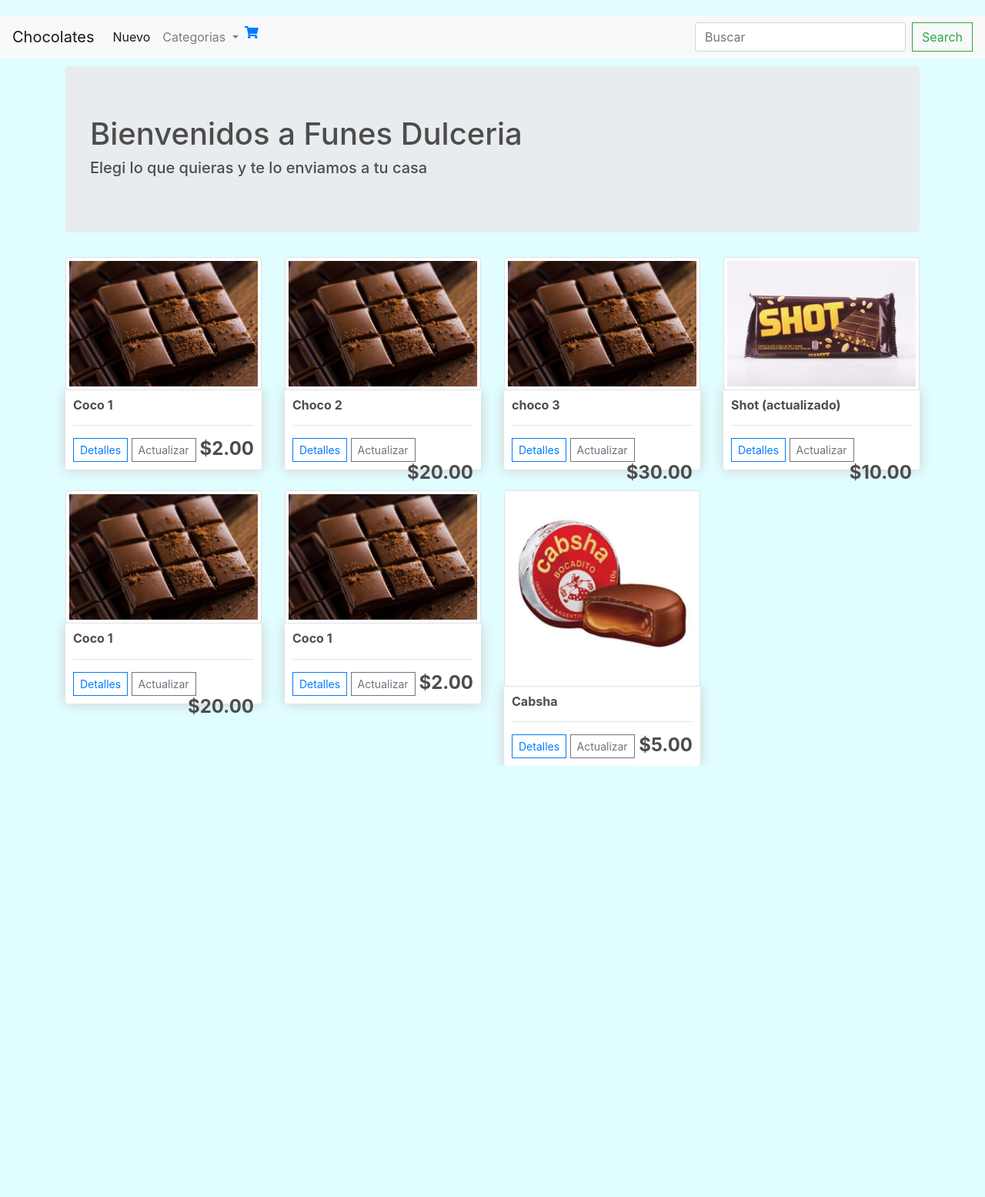
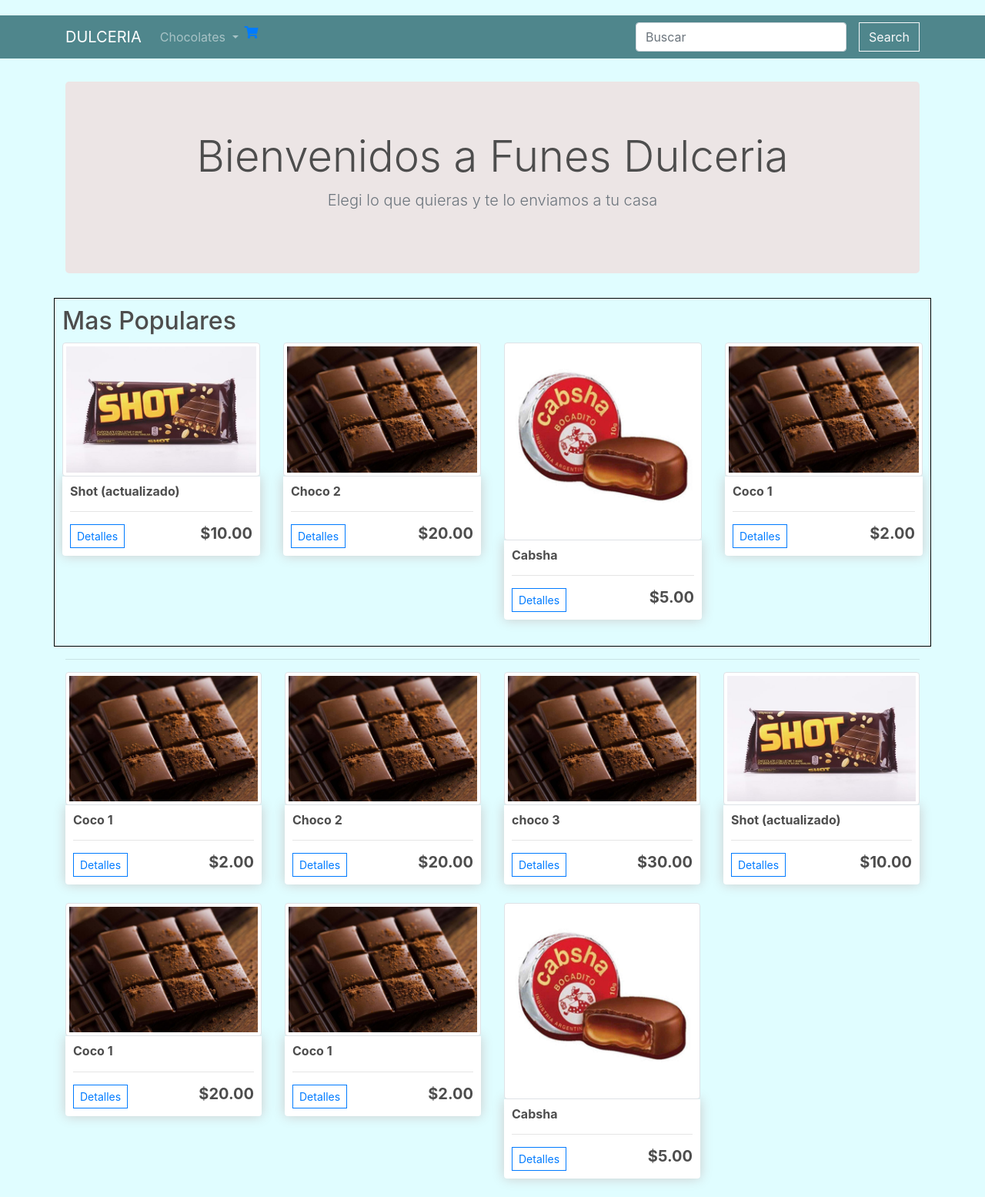
Before and after one commit to rjnocelli/ecommerce, a Django app: page / in a window 1280 px wide. Shown: the whole page at 77% size. Before the commit the page ends 995 px from the top, so only its background shows below. Run offline with Django 3.2, Linux system fonts and the light colour scheme; data comes from the database, SQL or seed files in the repository; both versions use the stored data as it was after the commit; some libraries are stand-ins or nearby versions.

Commit message:
Add featured products

```diff
--- a/inventario_app/models.py
+++ b/inventario_app/models.py
@@ -8,6 +8,7 @@
     timestamp = models.DateTimeField(default=timezone.now,blank=True, null=True)
     image = models.ImageField(default='chocolate.jpg',blank=True, null=True, verbose_name='imagen')
     category = models.ManyToManyField("Category", verbose_name='categoria', blank=True)
+    views = models.IntegerField(default = 0, null=True, blank=True)
 
     def __str__(self):
         return self.name
@@ -19,25 +20,25 @@
         return self.name
 
 class OrderItem(models.Model):
-	product = models.ForeignKey('Product', on_delete=models.SET_NULL, null=True)
-	quantity = models.IntegerField(default=1, null=True, blank=True)
-	date_added = models.DateTimeField(auto_now_add=True)
+    product = models.ForeignKey('Product', on_delete=models.SET_NULL, null=True)
+    quantity = models.IntegerField(default=1, null=True, blank=True)
+    date_added = models.DateTimeField(auto_now_add=True)
 
-	@property
-	def get_total(self):
-		total = self.product.price * self.quantity
-		return total
+    @property
+    def get_total(self):
+        total = self.product.price * self.quantity
+        return total
 
 class Order(models.Model):
-	items = models.ManyToManyField("OrderItem")
-	date_ordered = models.DateTimeField(auto_now_add=True)
-	complete = models.BooleanField(default=False)
+    items = models.ManyToManyField("OrderItem")
+    date_ordered = models.DateTimeField(auto_now_add=True)
+    complete = models.BooleanField(default=False)
 
-	def __str__(self):
-		return str(self.id)
+    def __str__(self):
+        return str(self.id)
 
-	@property
-	def get_cart_total(self):
-		orderitems = self.items.all()
-		total = sum([item.get_total for item in orderitems])
-		return total
+    @property
+    def get_cart_total(self):
+        orderitems = self.items.all()
+        total = sum([item.get_total for item in orderitems])
+        return total
--- a/inventario_app/templates/inventario_app/base.html
+++ b/inventario_app/templates/inventario_app/base.html
@@ -12,13 +12,16 @@
 <body style="background-color: rgb(224, 253, 255)">
 
     {% include "inventario_app/navbar.html" %}
-    <div style="margin-top: 10px; background-color: rgb(224, 253, 255)" class="container">
+    <div style="margin-top: 30px; background-color: rgb(224, 253, 255)" class="container">
         {% block body %}
         {% endblock %}
     </div>
 
 </body>
+
 <script src="https://code.jquery.com/jquery-3.5.1.slim.min.js" integrity="sha384-DfXdz2htPH0lsSSs5nCTpuj/zy4C+OGpamoFVy38MVBnE+IbbVYUew+OrCXaRkfj" crossorigin="anonymous"></script>
 <script src="https://cdn.jsdelivr.net/npm/popper.js@1.16.1/dist/umd/popper.min.js" integrity="sha384-9/reFTGAW83EW2RDu2S0VKaIzap3H66lZH81PoYlFhbGU+6BZp6G7niu735Sk7lN" crossorigin="anonymous"></script>
 <script src="https://stackpath.bootstrapcdn.com/bootstrap/4.5.2/js/bootstrap.min.js" integrity="sha384-B4gt1jrGC7Jh4AgTPSdUtOBvfO8shuf57BaghqFfPlYxofvL8/KUEfYiJOMMV+rV" crossorigin="anonymous"></script>
+
+
 </html>
--- a/inventario_app/templates/inventario_app/index.html
+++ b/inventario_app/templates/inventario_app/index.html
@@ -19,11 +19,32 @@
         {% endfor %}
     </div> -->
 
-    <div class="jumbotron">
-        <h1>Bienvenidos a Funes Dulceria</h1>
-        <h5>Elegi lo que quieras y te lo enviamos a tu casa</h5>
+    <div style='background-color:rgb(236, 229, 229)' class="jumbotron text-center expand">
+        <h1 class="display-4">Bienvenidos a Funes Dulceria</h1>
+        <p class="lead text-muted">Elegi lo que quieras y te lo enviamos a tu casa<p>
     </div>
 
+    <div  style="border: 1px solid black; padding: 10px" class="row">
+        <h2 class='text-center'>Mas Populares</h2>
+        <div class="row">
+            {% for product in featured %}
+            <div class="col-lg-3">
+                <a href="{% url 'detail' id=product.id%}"><img class="img-thumbnail" src="{{product.image.url}}"></a>
+                <div class="box-element product">
+                    <h6><strong>{{product.name}}</strong></h6>
+                    <hr>
+                    <a class="btn btn-outline-primary btn-sm" href="{% url 'detail' id=product.id%}">Detalles</a>
+                    {% if user.is_authenticated %}
+                    <a class="btn btn-outline-secondary btn-sm" href="{% url 'update' id=product.id%}">Actualizar</a>
+                    {% endif %}
+                    <h5 style="display: inline-block; float: right"><strong>${{product.price}}</strong></h5>
+                </div>
+                <br>
+            </div>
+            {% endfor %}
+        </div>
+    </div>
+    <hr>
 
     <div class="row">
 		{% for product in products %}
@@ -33,12 +54,14 @@
                 <h6><strong>{{product.name}}</strong></h6>
 				<hr>
                 <a class="btn btn-outline-primary btn-sm" href="{% url 'detail' id=product.id%}">Detalles</a>
+                {% if user.is_authenticated %}
                 <a class="btn btn-outline-secondary btn-sm" href="{% url 'update' id=product.id%}">Actualizar</a>
-				<h4 style="display: inline-block; float: right"><strong>${{product.price}}</strong></h4>
-
-			</div>
+                {% endif %}
+                <h5 style="display: inline-block; float: right"><strong>${{product.price}}</strong></h5>
+            </div>
+            <br>
 		</div>
-		{% endfor %}
-	</div>
+        {% endfor %}
+    </div>
 
     {% endblock %}
--- a/inventario_app/templates/inventario_app/navbar.html
+++ b/inventario_app/templates/inventario_app/navbar.html
@@ -3,39 +3,45 @@
 <link rel="stylesheet" type="text/css" href="{% static 'css/main.css' %}">
 
 
-<nav class="navbar navbar-expand-lg navbar-light bg-light ml-auto">
-    <a class="navbar-brand" href="{% url 'index' %}">Chocolates</a>
+
+
+
+<nav class="navbar navbar-expand-lg navbar-dark bg-dark ml-auto">
+  <div class="container d-flex justify-content-between">
+    <a class="navbar-brand" href="{% url 'index' %}">DULCERIA</a>
     <button class="navbar-toggler" type="button" data-toggle="collapse" data-target="#navbarSupportedContent" aria-controls="navbarSupportedContent" aria-expanded="false" aria-label="Toggle navigation">
       <span class="navbar-toggler-icon"></span>
     </button>
 
     <div class="collapse navbar-collapse" id="navbarSupportedContent">
       <ul class="navbar-nav mr-auto">
+        {% if user.is_authenticated %}
         <li class="nav-item active ml-auto">
           <a class="nav-link" href="{% url 'create' %}">Nuevo <span class="sr-only">(current)</span></a>
+        {% endif %}
         </li>
         <li class="nav-item dropdown">
           <a class="nav-link dropdown-toggle" href="#" id="navbarDropdown" role="button" data-toggle="dropdown" aria-haspopup="true" aria-expanded="false">
-            Categorias
+            Chocolates
           </a>
           <div class="dropdown-menu" aria-labelledby="navbarDropdown">
             <a class="dropdown-item" href="{% url 'search-view' %}?q=Almendras">Almendras</a>
             <a class="dropdown-item" href="{% url 'search-view' %}?q=Nueces">Nueces</a>
             <a class="dropdown-item" href="{% url 'search-view' %}?q=Blanco">Blanco</a>
             <a class="dropdown-item" href="{% url 'search-view' %}?q=En Rama">En Rama</a>
-            <a class="dropdown-item" href="#">Another action</a>
             <div class="dropdown-divider"></div>
             <a class="dropdown-item" href="#">Something else here</a>
           </div>
         </li>
+
         <li class="nav-item mr-auto">
           <a href="{% url 'cart' %}"><i style="vertical-align: middle" class="fas fa-shopping-cart"></i>
           </a>
         </li>
       </ul>
       <form class="form-inline my-2 my-lg-0" action="{% url 'search-view' %}" method="GET">
-        <input name="q" class="form-control mr-sm-2" type="search" placeholder="Buscar">
-        <button class="btn btn-outline-success my-2 my-sm-0" type="submit">Search</button>
+        <input name="q" class="form-control mr-sm-3" type="search" placeholder="Buscar">
+        <button class="btn btn-outline-light my-2 my-sm-0" type="submit">Search</button>
       </form>
     </div>
   </nav>
--- a/inventario_app/views.py
+++ b/inventario_app/views.py
@@ -8,7 +8,8 @@
 
 def Index(request):
     products = Product.objects.all()
-    return render(request, 'inventario_app/index.html', context={'products': products})
+    featured = products.order_by("-views")[:4]
+    return render(request, 'inventario_app/index.html', context={'products': products, 'featured':featured})
 
 class CreateProductView(CreateView):
     template_name = 'inventario_app/create_product.html'
@@ -53,6 +54,8 @@
 
 def addToCart(request, id):
     item = get_object_or_404(Product, id = id)
+    item.views += 1
+    item.save()
     key = 'cart_id'
     if key in request.session:
         session_id = request.session[key]
--- a/static/css/main.css
+++ b/static/css/main.css
@@ -98,3 +98,11 @@
 .hidden{
 	display: none!important;
 }
+
+body {
+
+	background-color: #dd3e54;  /* fallback for old browsers */
+	background-color: -webkit-linear-gradient(to right, #6be585, #dd3e54);  /* Chrome 10-25, Safari 5.1-6 */
+	background-color: linear-gradient(to right, #6be585, #dd3e54); /* W3C, IE 10+/ Edge, Firefox 16+, Chrome 26+, Opera 12+, Safari 7+ */
+
+}
```
Also changed, not shown: inventario_app/templates/inventario_app/footer.html (added, +36 -0 lines), db.sqlite3, inventario_app/migrations/0004_product_views.py (added), inventario_app/migrations/0005_auto_20200924_2312.py (added), static/images/cabsha.jpg (added).
